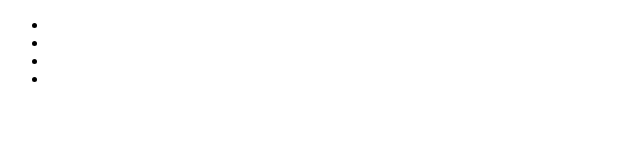
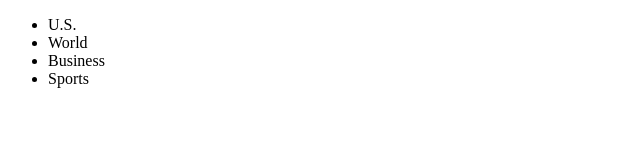
Before and after one commit to K1ngHandy/Digital-Newsday-s, a plain HTML site: page index.html in a window 1280 px wide. Shown: the whole page, without its empty margins (0-640 px from the left). Drawn offline with Linux system fonts and the light colour scheme.

Commit message:
attributes practice

```diff
--- a/index.html
+++ b/index.html
@@ -10,10 +10,10 @@
     <!-- "Digital Newsday" content goes here -->
     <nav>
       <ul>
-        <li id="usNavLink" class="nav-links"></li>
-        <li id="worldNavLink" class="nav-links"></li>
-        <li id="businessNavLink" class="nav-links"></li>
-        <li id="sportsNavLink" class="nav-links"></li>
+        <li id="usNavLink" class="nav-links">U.S.</li>
+        <li id="worldNavLink" class="nav-links">World</li>
+        <li id="businessNavLink" class="nav-links">Business</li>
+        <li id="sportsNavLink" class="nav-links">Sports</li>
       </ul>
     </nav>
     <main>
```
